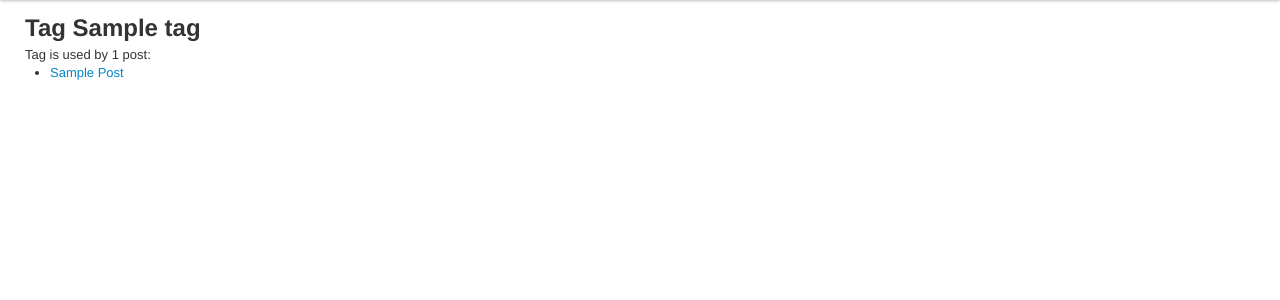
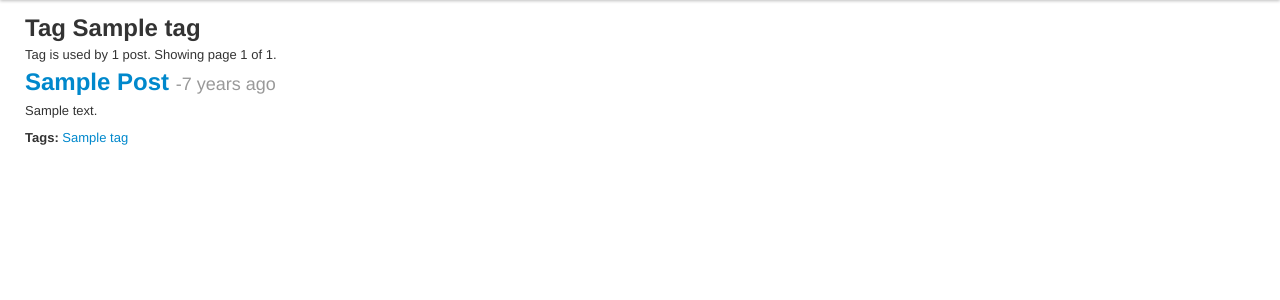
Before and after one commit to FelixLoether/blog-project, a Flask app: template blog/templates/tags/show.html in a window 1280 px wide. Shown: the part 40-340 px from the top of the page. Run offline with Flask 2, Linux system fonts and the light colour scheme; the template is opened without the code that fills it: most values are stand-ins (such as "Sample title", 1, 10 or a date in 2020).

Commit message:
Made the tag showing page show previews of the posts.

```diff
--- a/blog/templates/tags/show.html
+++ b/blog/templates/tags/show.html
@@ -1,13 +1,32 @@
 {% extends "base.html" %}
+{% from "posts/preview.html" import preview %}
 
 {% block title %}
-  {{ tag.name }}
+  Tag {{ tag.name }} - Page {{ page }}
 {% endblock %}
 
 {% block navigation %}
   {% if g.user %}
     <li><a href="{{ url_for('tags.edit', id=tag.id) }}">Edit tag</a></li>
     <li><a href="{{ url_for('tags.delete', id=tag.id) }}">Delete tag</a></li>
+  {% endif %}
+
+  {% if max_page > 1 %}
+    <li class="divider-vertical"></li>
+
+    <li {% if page == 1 %}class="active"{% endif %}>
+      <a href="{{ url_for('tags.show', id=tag.id) }}">« First</a>
+    </li>
+
+    {% for p in pages %}
+      <li {% if page == p %}class="active"{% endif %}>
+        <a href="{{ url_for('tags.show', id=tag.id, page=p) }}">{{ p }}</a>
+      </li>
+    {% endfor %}
+
+    <li {% if page == max_page %}class="active"{% endif %}>
+      <a href="{{ url_for('tags.show', id=tag.id, page=max_page) }}">Last »</a>
+    </li>
   {% endif %}
 {% endblock %}
 
@@ -16,16 +35,11 @@
   Tag is used by
 
   {% if tag.posts %}
-  {{ tag.posts|length }} post{% if tag.posts|length != 1 %}s{% endif %}:
-    <ul>
-      {% for post in tag.posts %}
-        <li>
-          <a href="{{ url_for('posts.show', id=post.id) }}">
-            {{ post.title|title }}
-          </a>
-        </li>
-      {% endfor %}
-    </ul>
+    {{ tag.posts|length }} post{% if tag.posts|length != 1 %}s{% endif %}.
+    Showing page {{ page }} of {{ max_page }}.
+    {% for post in posts %}
+      {{ preview(post, paragraphs=3) }}
+    {% endfor %}
   {% else %}
     no posts.
   {% endif %}
--- a/config.py
+++ b/config.py
@@ -12,7 +12,7 @@ PORT = 8033
 LOG_FILE_PATH = 'log.log'
 LOG_FORMAT = '%(asctime)s - %(name)s - %(levelname)s - %(message)s'
 
-POSTS_PER_PAGE = 1
+POSTS_PER_PAGE = 5
 # Maximum amount of pages in navigation (excluding "First" and "Last" links):
 NAVIGATION_PAGE_COUNT = 5
 
```
Also changed, not shown: blog/tags/views.py (+8 -4 lines).
